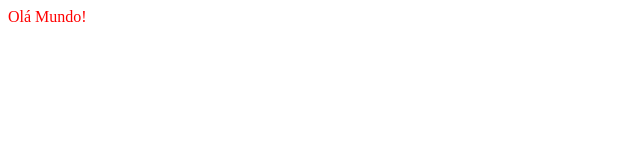
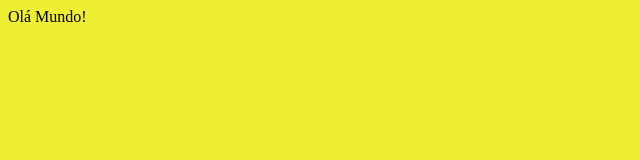
Before and after one commit to felipenvs/felipenvs.github.io, a plain HTML site: page index.html in a window 1280 px wide. Shown: the whole page, without its empty margins (0-640 px from the left). Drawn offline with Linux system fonts and the light colour scheme.

Commit message:
Update style.css

```diff
--- a/css/style.css
+++ b/css/style.css
@@ -1,3 +1,3 @@
 body{
-	color: #FF0000;
+	background-color: #EEEE33;
 }
```
